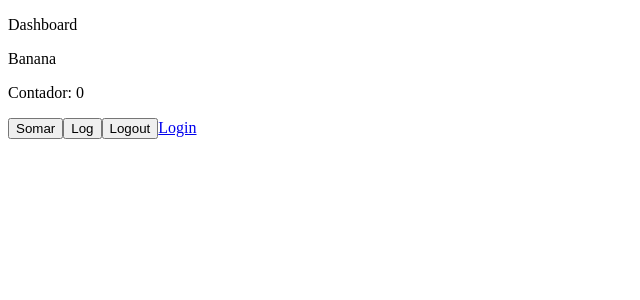
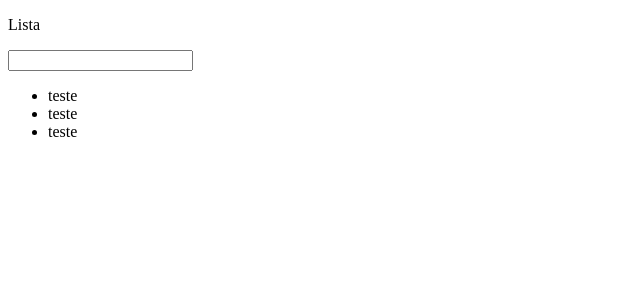
Before and after one commit to RuanF7/aulas, a React (Create React App) app: page /pagina-inicial in a window 1280 px wide. Shown: the top 300 px of the page, without its empty margins (0-640 px from the left). Built offline with nearby package versions, Linux system fonts and the light colour scheme.

Commit message:
refactor: Dashboard

```diff
--- a/src/app/pages/dashboard/Dashboard.tsx
+++ b/src/app/pages/dashboard/Dashboard.tsx
@@ -1,28 +1,37 @@
-import { useRef } from 'react';
-import { Link } from 'react-router-dom';
+import { useCallback, useState } from 'react';
 
-import { useUsuarioLogado } from '../../shared/hooks';
 
 export const Dashboard = () => {
-    const counterRef = useRef(0);
+    const [lista, setLista] = useState<string[]>(['teste', 'teste', 'teste']);
 
-    const {nomeDoUsuario, logout} = useUsuarioLogado ();
+    const handleInputKeyDown: React.KeyboardEventHandler<HTMLInputElement> = useCallback ((e) => {
+        if (e.key === 'Enter') {
+            if (e.currentTarget.value.trim().length === 0) return;
 
+            const value = e.currentTarget.value;
+
+            e.currentTarget.value = '' ;
+
+            setLista((oldLista) => {
+                if (oldLista.includes(value)) return oldLista;
+                return [...oldLista, value];
+            });
+        }
+    }, []);
 
     return (
         <div>
-            <p>Dashboard</p>
+            <p>Lista</p>
 
-            <p>{nomeDoUsuario}</p>
+            <input
+                onKeyDown={handleInputKeyDown} />
 
-            <p>Contador: {counterRef.current}</p>
+            <ul>
+                {lista.map((value) => {
+                    return <li key={value}>{value}</li>;
+                })}
+            </ul>
 
-            <button onClick={() => counterRef.current++}>Somar</button>
-            <button onClick={() => console.log(counterRef.current)}>Log</button>
-
-            <button onClick={logout}>Logout</button>
-
-            <Link to="/entrar">Login</Link>
         </div>
     );
 }
```
